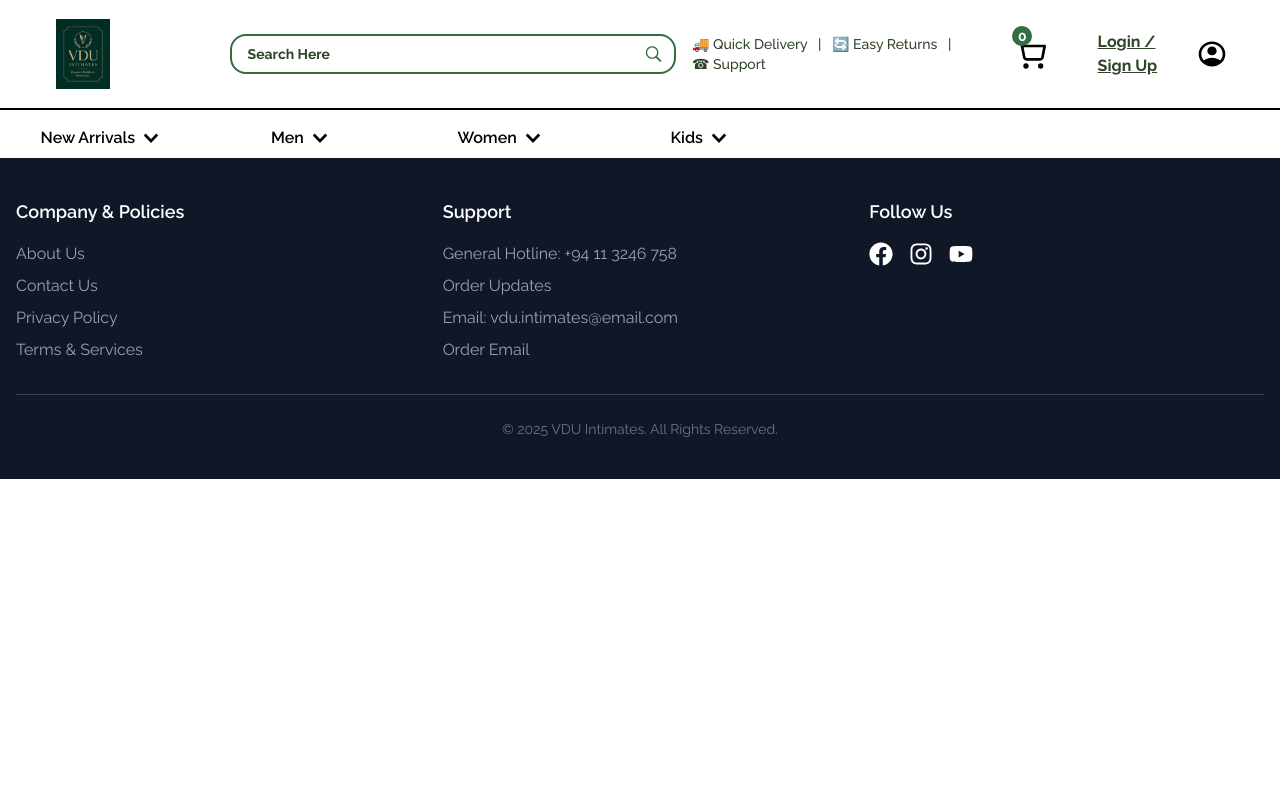
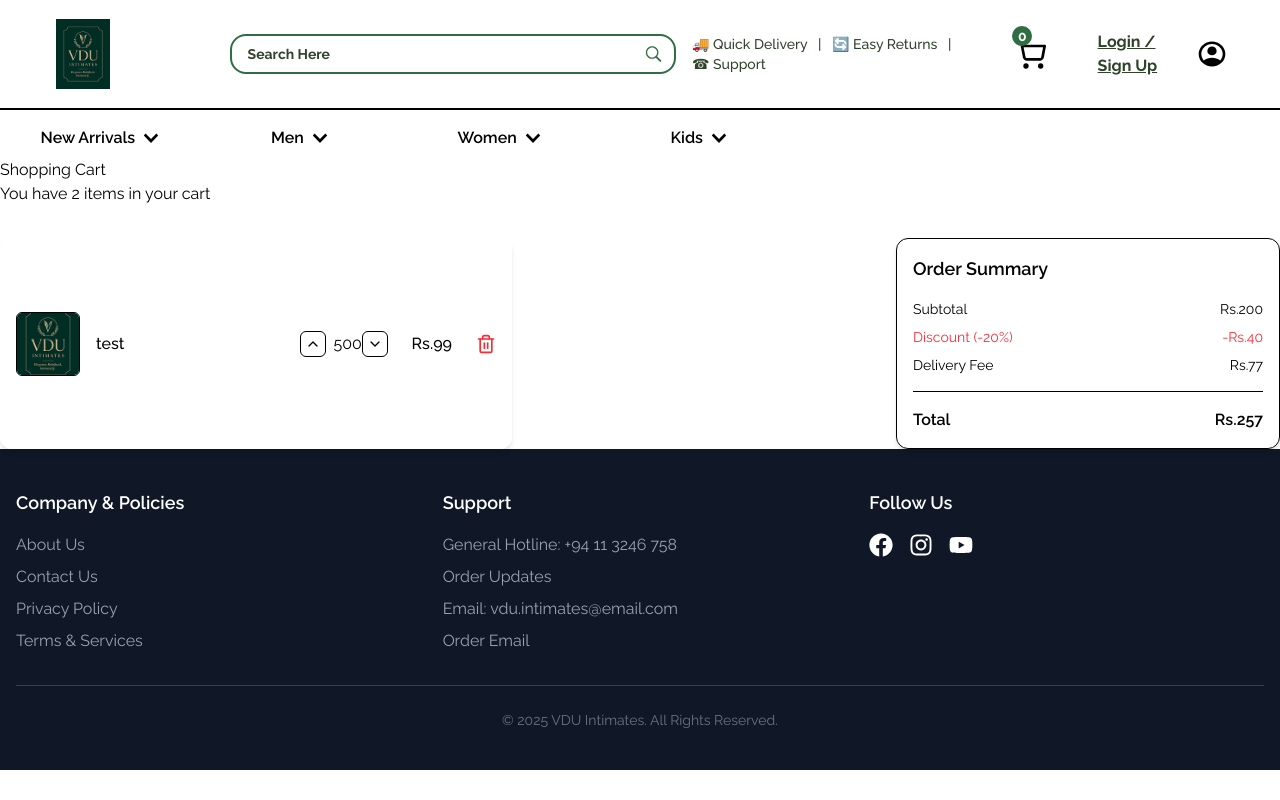
Before and after one commit to VDU-Intimates/vdu-frontend, a Next.js app: page /cart in a window 1280 px wide. Built offline with nearby package versions, Linux system fonts and the light colour scheme; a web font is replaced by a local one.

Commit message:
feat: implement CartPage with CartItem and OrderSummary components

```diff
--- a/app/cart/page.tsx
+++ b/app/cart/page.tsx
@@ -1,11 +1,47 @@
-import React from 'react'
+'use client';
+
+import React from 'react';
+import CartItem from '../components/cart/cart-item';
+import OrderSummary from '../components/cart/order-summary';
 
 const CartPage = () => {
-  return (
-    <>
+    const count = 2;
+    return (
+        <>
+            <div className='container'>
+                <div className=''>
+                    <h1>
+                        Shopping Cart
+                    </h1>
+                    <p>You have {count} {count <= 1 ? 'item' : 'items'} in your cart</p>
+                </div>
+                <div>
+                    <div className='flex justify-between gap-8 mt-8'>
+                        <CartItem
+                            imageUrl='/assets/logo.jpg'
+                            name='test'
+                            price={99}
+                            quantity={500}
+                            onDecrease={()=>{}}
+                            onIncrease={()=>{}}
+                            onRemove={()=>{}}
+                        />
 
-    </>
-  )
+                        <OrderSummary
+                            subtotal={200}
+                            deliveryFee={77}
+                            discount={20}
+                        />
+                    </div>
+                    <div>
+
+                    </div>
+                </div>
+
+
+            </div>
+        </>
+    );
 }
 
-export default CartPage
+export default CartPage;
--- /dev/null
+++ b/app/components/cart/cart-item.tsx
@@ -0,0 +1,97 @@
+"use client";
+
+import { FC, useState } from "react";
+import Image from "next/image";
+import { Trash2, ChevronUp, ChevronDown } from "lucide-react";
+
+type CartItemProps = {
+  name: string;
+  price: number;
+  imageUrl: string;
+  quantity: number;
+  onIncrease: () => void;
+  onDecrease: () => void;
+  onRemove: () => void;
+  onSetQuantity?: (newQty: number) => void;
+};
+
+const CartItem: FC<CartItemProps> = ({
+  name,
+  price,
+  imageUrl,
+  quantity,
+  onIncrease,
+  onDecrease,
+  onRemove,
+  onSetQuantity,
+}) => {
+  const [editing, setEditing] = useState(false);
+  const [tempQty, setTempQty] = useState(quantity);
+
+  const handleBlur = () => {
+    setEditing(false);
+    if (tempQty > 0 && onSetQuantity) onSetQuantity(tempQty);
+  };
+
+  const handleKeyDown = (e: React.KeyboardEvent<HTMLInputElement>) => {
+    if (e.key === "Enter") {
+      (e.target as HTMLInputElement).blur();
+    }
+  };
+
+  return (
+    <div className="flex items-center justify-between rounded-xl p-4
+    shadow-md bg-white/95 w-[40%]">
+      <div className="flex items-center gap-4">
+        <div className="relative h-16 w-16 overflow-hidden rounded-md border">
+          <Image src={imageUrl} alt={name} fill className="object-cover" />
+        </div>
+        <span className="font-medium">{name}</span>
+      </div>
+
+      <div className="flex items-center gap-6">
+        <div className="flex items-center gap-1">
+          <button
+            onClick={onIncrease}
+            className="rounded-md border p-1 hover:bg-gray-100"
+          >
+            <ChevronUp size={16} />
+          </button>
+
+          {editing ? (
+            <input
+              type="number"
+              min={1}
+              value={tempQty}
+              onChange={(e) => setTempQty(Number(e.target.value))}
+              onBlur={handleBlur}
+              onKeyDown={handleKeyDown}
+              className="w-12 rounded border px-1 text-center text-sm"
+              autoFocus
+            />
+          ) : (
+            <span
+              className="mx-1 w-5 cursor-pointer text-center"
+              onClick={() => setEditing(true)}
+            >
+              {quantity}
+            </span>
+          )}
+
+          <button
+            onClick={onDecrease}
+            className="rounded-md border p-1 hover:bg-gray-100"
+          >
+            <ChevronDown size={16} />
+          </button>
+        </div>
+        <span className="font-medium">Rs.{price}</span>
+        <button onClick={onRemove} className="text-red-500 hover:text-red-600">
+          <Trash2 size={20} />
+        </button>
+      </div>
+    </div>
+  );
+};
+
+export default CartItem;
--- /dev/null
+++ b/app/components/cart/order-summary.tsx
@@ -0,0 +1,54 @@
+"use client";
+
+import { FC } from "react";
+
+type OrderSummaryProps = {
+  subtotal: number;
+  discount: number;
+  deliveryFee: number;
+};
+
+const calculateDiscount = (subtotal: number, discount: number) => {
+    return Math.round(subtotal * (discount / 100));
+}
+
+const OrderSummary: FC<OrderSummaryProps> = ({ subtotal, discount, deliveryFee }) => {
+  const total = subtotal - discount + deliveryFee;
+
+  return (
+    <div className="flex flex-col gap-2 rounded-xl border p-4 bg-white/95 shadow-md w-full max-w-sm">
+        <h2 className="font-semibold text-lg mb-2">Order Summary</h2>
+
+        {/* Subtotal */}
+        <div className="flex justify-between text-sm">
+            <span>Subtotal</span>
+            <span>Rs.{subtotal.toLocaleString()}</span>
+        </div>
+
+        {/* Discount */}
+        {discount &&
+            <div className="flex justify-between text-sm text-red-500">
+                <span>Discount (-{discount.toLocaleString()}%)</span>
+                <span>-Rs.{calculateDiscount(subtotal, discount).toLocaleString()}</span>
+            </div>
+        }
+
+
+        {/* Delivery Fee */}
+        <div className="flex justify-between text-sm">
+            <span>Delivery Fee</span>
+            <span>Rs.{deliveryFee.toLocaleString()}</span>
+        </div>
+
+        <hr className="my-2" />
+
+        {/* Total */}
+        <div className="flex justify-between font-semibold text-base">
+            <span>Total</span>
+            <span>Rs.{total.toLocaleString()}</span>
+        </div>
+    </div>
+  );
+};
+
+export default OrderSummary;
--- a/app/components/footer/footer.tsx
+++ b/app/components/footer/footer.tsx
@@ -14,7 +14,7 @@ const Footer = () => {
     {
       title: "Company & Policies",
       details: [
-        { name: "About Us", link: "/about" },
+        { name: "About Us", link: "/cart" },
         { name: "Contact Us", link: "/contact" },
         { name: "Privacy Policy", link: "/privacy" },
         { name: "Terms & Services", link: "/terms" },
```
